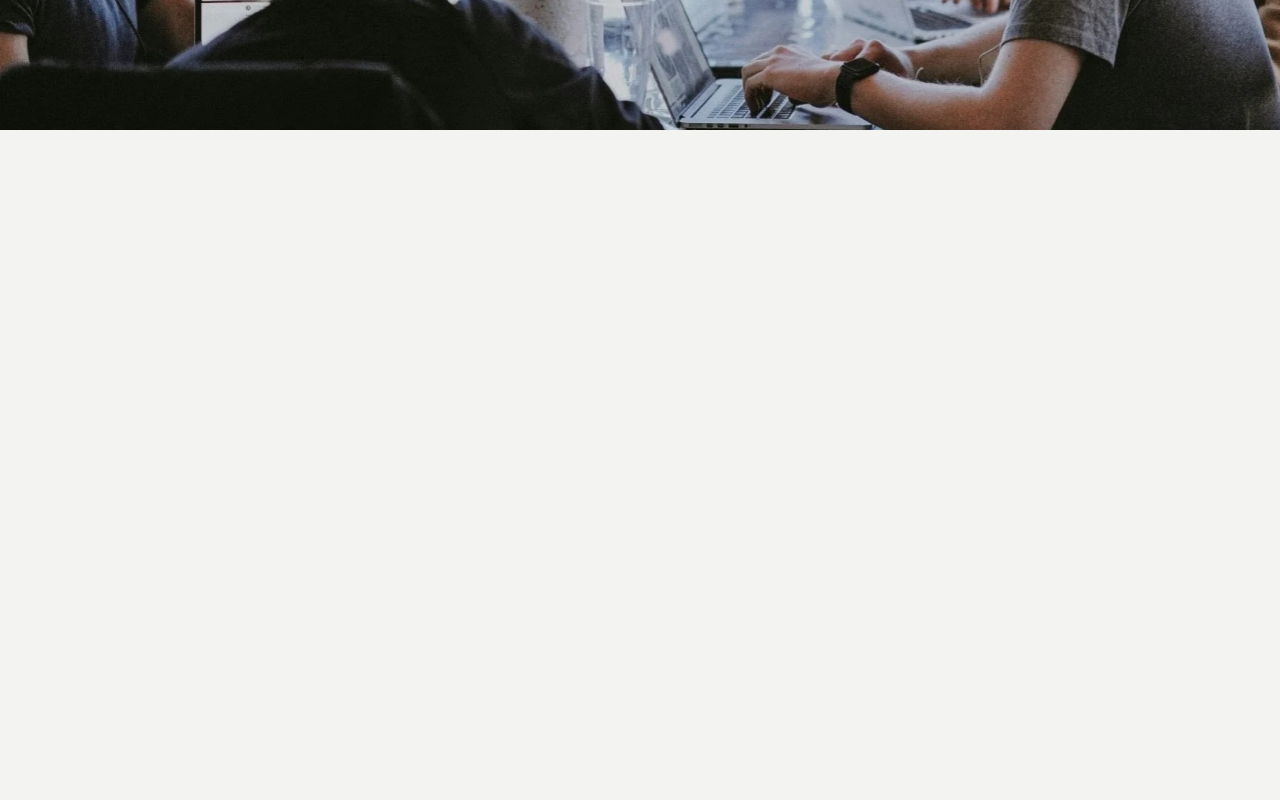
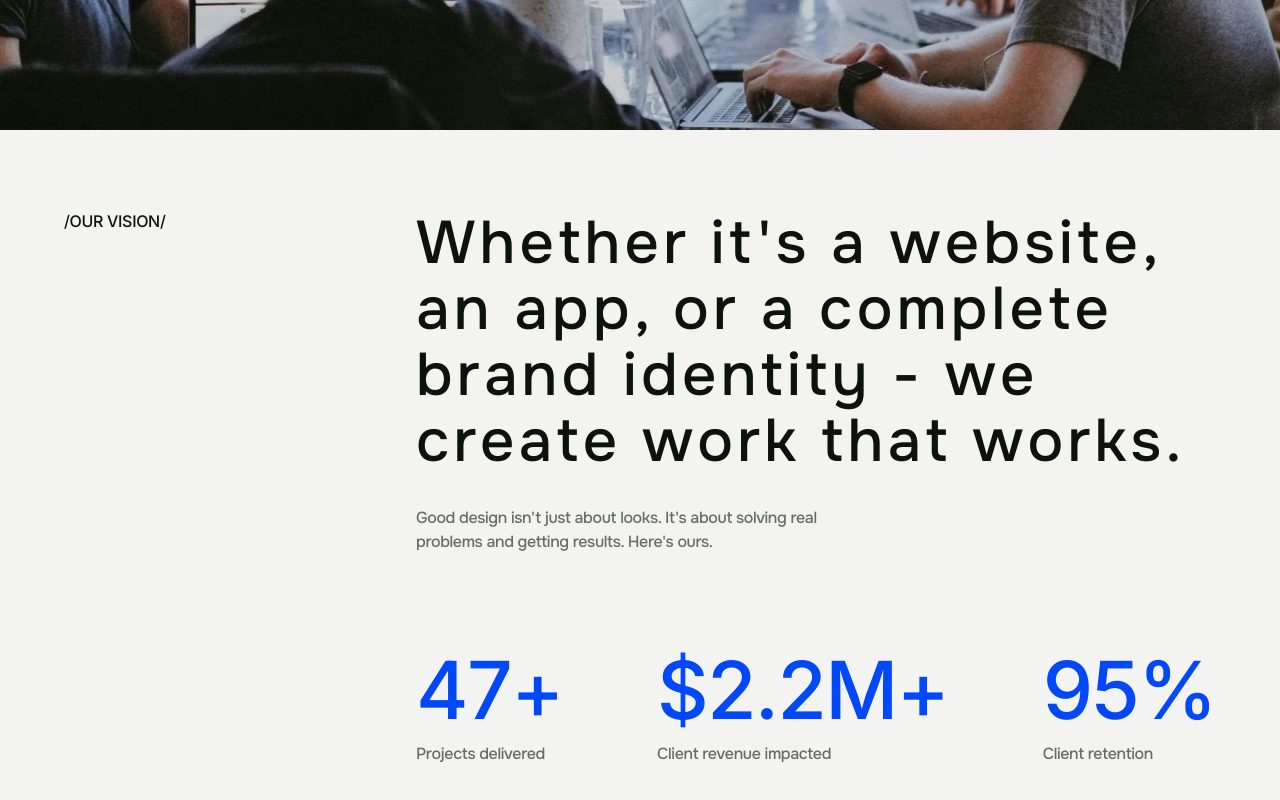
Before and after one commit to initify-admin/initify-portfolio, a Next.js app: page / in a window 1280 px wide. Shown: the part 974-1774 px from the top of the page. Built offline with nearby package versions, Linux system fonts and the light colour scheme.

Commit message:
Add Vision component with content and layout; integrate into Home page

```diff
--- a/app/page.tsx
+++ b/app/page.tsx
@@ -1,11 +1,13 @@
 import Header from "@/components/header";
 import Hero from "@/components/hero";
+import Vision from "@/components/vision";
 
 export default function Home() {
   return (
     <main className="flex flex-col items-start justify-start w-full">
       <Header />
       <Hero />
+      <Vision />
 
       {/* dummy height to test scroll */}
       <div className="h-[200vh] w-full"></div>
--- a/components/hero.tsx
+++ b/components/hero.tsx
@@ -25,7 +25,7 @@ export default function Hero() {
 
   return (
     <SectionWrapper className="flex flex-col justify-start items-start gap-y-16">
-      <SectionContentWrapper>
+      <SectionContentWrapper className="pt-16 md:pt-[6.75rem] 2xl:pt-[11.25rem]">
         <SectionContent className="flex justify-start flex-col lg:flex-row lg:justify-between gap-x-28 gap-y-8">
           <motion.div
             className="w-full max-w-[610px] 2xl:max-w-[780px] flex items-start justify-start"
--- a/components/ui/section.tsx
+++ b/components/ui/section.tsx
@@ -29,7 +29,7 @@ const SectionContentWrapper = forwardRef<
     <div
       ref={ref}
       className={cn(
-        "w-full flex justify-center px-6 sm:px-8 xl:px-16 pt-16 md:pt-[6.75rem] 2xl:pt-[11.25rem]",
+        "w-full flex justify-center px-6 sm:px-8 xl:px-16",
         className
       )}
       {...props}
--- a/components/vision.tsx
+++ b/components/vision.tsx
@@ -1,9 +1,54 @@
 "use client";
+
+import {
+  SectionWrapper,
+  SectionContentWrapper,
+  SectionContent,
+} from "./ui/section";
 
 export default function Vision() {
   return (
-    <section className="w-full flex flex-col justify-start items-start gap-y-16">
-      <div></div>
-    </section>
+    <SectionWrapper className="mt-20">
+      <SectionContentWrapper>
+        <SectionContent className="flex flex-col xl:flex-row justify-between items-start gap-8">
+          <h1 className="text-dark text-[0.938rem] sm:text-base text-lg uppercase tracking-[-.02rem] leading-[1.4rem] font-medium">
+            /Our Vision/
+          </h1>
+
+          <div className="w-full xl:w-[800px] flex flex-col gap-y-12 sm:gap-y-16 xl:gap-y-24">
+            <div className="flex flex-col gap-y-8">
+              <h1 className="text-[2.75rem] sm:text-[3.25rem] xl:text-[3.75rem] font-onest font-medium text-dark tracking-[-0.193rem] sm:tracking-[-0.228rem] xl:tracking-[0.263rem] leading-[3.025rem] sm:leading-[3.575rem] xl:leading-[4.125rem]">
+                Whether it{"'"}s a website, an app, or a complete brand identity
+                - we create work that works.
+              </h1>
+
+              <p className="text-[0.938rem] sm:text-base text-lg text-body font-onest tracking-[-0.023rem] leading-6 sm:w-[63%] xl:w-[450px] font-medium">
+                Good design isn{"'"}t just about looks. It{"'"}s about solving
+                real problems and getting results. Here{"'"}s ours.
+              </p>
+            </div>
+
+            <div className="flex flex-col md:flex-row items-start gap-y-8 gap-x-16 justify-start xl:justify-between md:items-center">
+              <StatBlock title="47+" body="Projects delivered" />
+              <StatBlock title="$2.2M+" body="Client revenue impacted" />
+              <StatBlock title="95%" body="Client retention" />
+            </div>
+          </div>
+        </SectionContent>
+      </SectionContentWrapper>
+    </SectionWrapper>
   );
 }
+
+function StatBlock({ title, body }: { title: string; body: string }) {
+  return (
+    <div className="flex flex-col gap-y-3">
+      <h1 className="text-primary-blue text-[3.5rem] sm:text-[4rem] xl:text-[5rem] leading-[3.5rem] sm:leading-[4rem] xl:leading-[5rem] tracking-[0.07rem] sm:tracking-[-0.08rem] xl:tracking-[-0.1rem] font-medium">
+        {title}
+      </h1>
+      <p className="text-[0.938rem] sm:text-base text-lg text-body font-onest tracking-[-0.023rem] leading-6 max-w-[450px] font-medium">
+        {body}
+      </p>
+    </div>
+  );
+}
```
